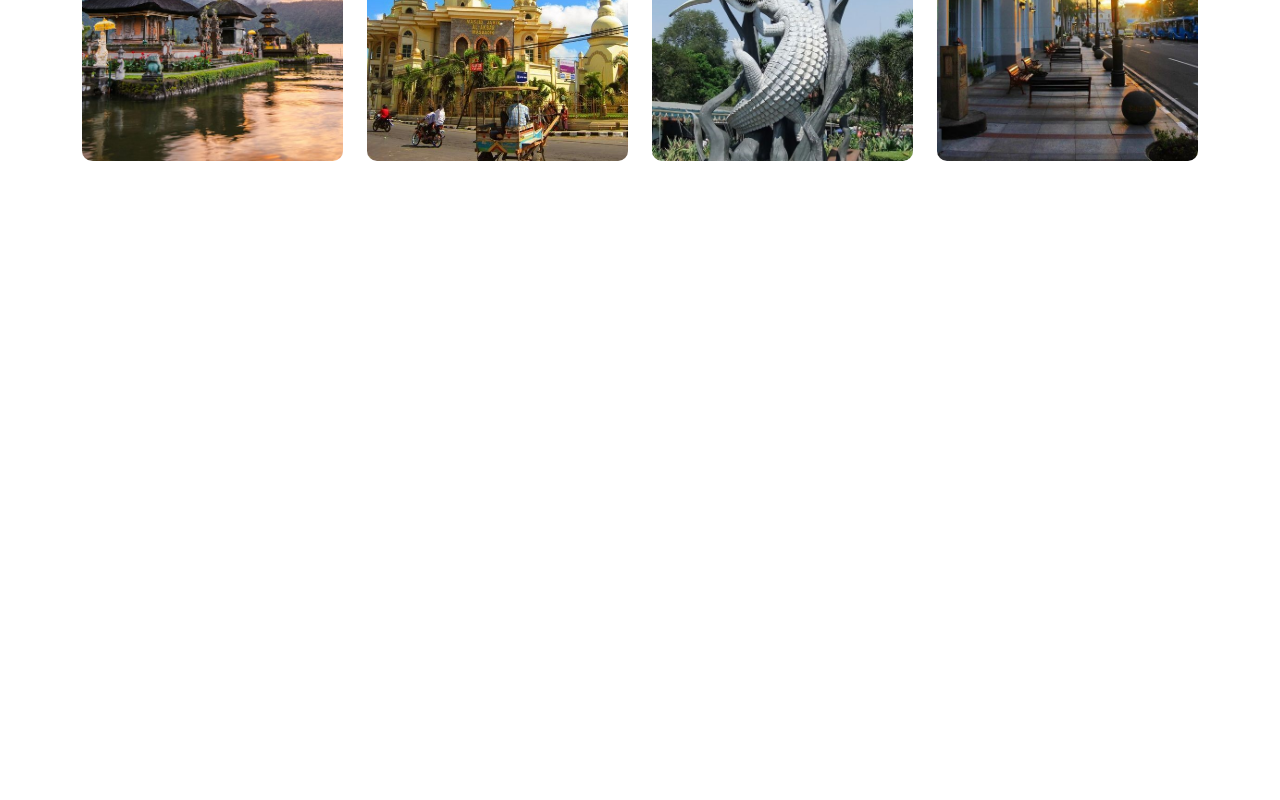
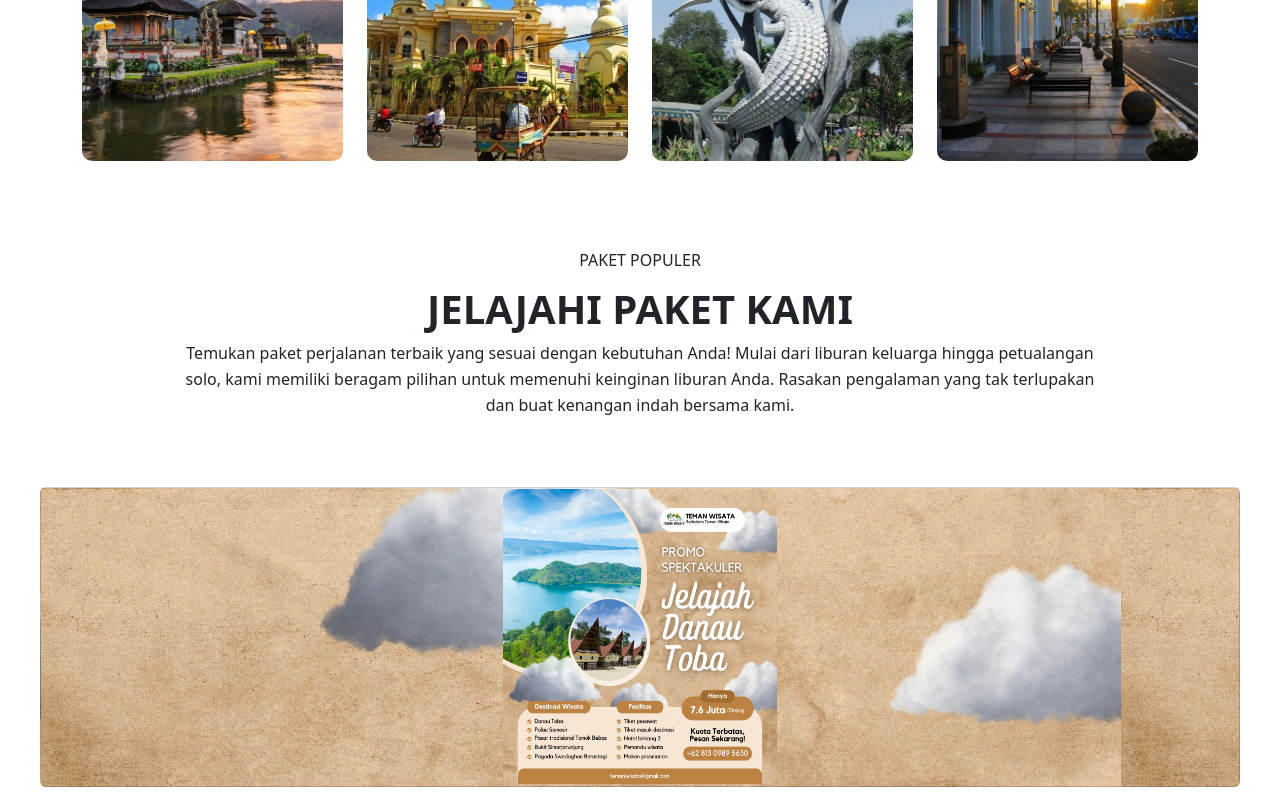
Before and after one commit to RIZKYANGKATA/massive-project, a React (Vite) app: page / in a window 1280 px wide. Shown: the part 3489-4289 px from the top of the page. Before the commit the page ends 3650 px from the top, so only its background shows below. Built offline with nearby package versions, Linux system fonts and the light colour scheme.

Commit message:
add_package

```diff
--- a/src/App.css
+++ b/src/App.css
@@ -207,10 +207,45 @@ a{
   margin-bottom: 1px;
 }
 
-#culture .col-md-3{
+.image{
   border-radius: 10px;
 }
 
-.image{
-  border-radius: 10px;
+#package{
+  text-align: center;
+  padding-top: 90px;
 }
+
+#package b{
+  text-align: center;
+  padding-top: 90px;
+  font-size: 40px;
+}
+
+#package p{
+  text-align: center;
+  text-align: center;
+  padding-top: 1px;
+  margin-top: 1px;
+  margin-bottom: 1px;
+}
+
+#package .card{
+  align-items: center;
+  justify-content: center;
+  width: 1200px;
+  height: 300px;
+  margin-left: 40px;
+  margin-top: 70px;
+
+}
+
+#package .card .card-body .row{
+  align-items: center;
+  justify-content: center;
+}
+
+ #package .card{
+  background-image: url('./assets/images/coklat.png');
+  background-repeat: repeat-x;
+ }
--- a/src/App.jsx
+++ b/src/App.jsx
@@ -8,6 +8,7 @@ import baliImage from './assets/images/bali.jpg';
 import lombok1Image from './assets/images/lombok1.jpg';
 import surabayaImage from './assets/images/surabaya.jpg';
 import bandungImage from './assets/images/bandung.jpg';
+import tobaImage from './assets/images/toba.png';
 
 import './App.css';
 import Card from './components/card';
@@ -208,7 +209,24 @@ function App() {
         </div>
       </div>
     </div>
+    </div>
 
+    <div id="package">
+    <h6>PAKET POPULER</h6>
+    <b>JELAJAHI PAKET KAMI</b>
+    <p>Temukan paket perjalanan terbaik yang sesuai dengan kebutuhan Anda! Mulai dari liburan keluarga hingga petualangan</p>
+    <p>solo, kami memiliki beragam pilihan untuk memenuhi keinginan liburan Anda. Rasakan pengalaman yang tak terlupakan</p>
+    <p>dan buat kenangan indah bersama kami.</p>
+
+    <div class="card">
+      <div class="card-body">
+      <div className="row">
+        <div className="col-md-3">
+          <img src={tobaImage} className="img-fluid image" style={{ height: '295px', width: '1200px'}} alt="Teman Wisata 1" />
+        </div>
+      </div>
+      </div>
+    </div>
 
     </div>
 
```
Also changed, not shown: src/assets/images/coklat.png (added), src/assets/images/toba.png (added).
